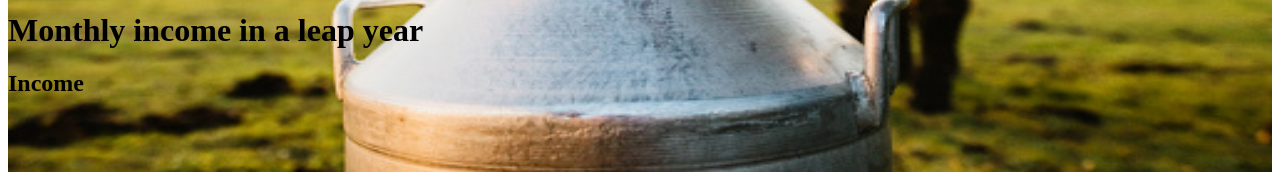
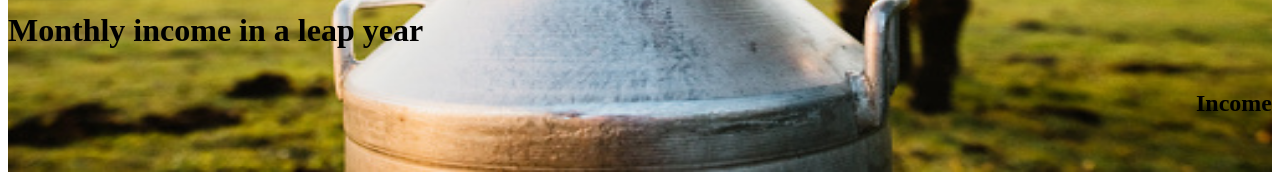
Before and after one commit to Rhoda-Gachimu/Dairy-Business, a plain HTML site: page index.html in a window 1280 px wide. Shown: the part 577-764 px from the top of the page. Drawn offline with Linux system fonts and the light colour scheme; a script that the page names is missing.

Commit message:
editted README file and used css float to style

```diff
--- a/assets/styles.css
+++ b/assets/styles.css
@@ -47,3 +47,10 @@ header{
    font-weight: bold;
    font-size: x-large;
 }
+.income{
+    float: right;
+
+
+
+
+}
```
Also changed, not shown: 1 other file.
